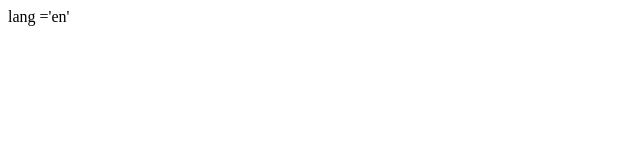
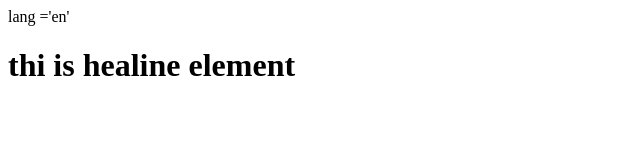
Before and after one commit to Abedniya/git-collaboration, a plain HTML site: page index.html in a window 1280 px wide. Shown: the whole page, without its empty margins (0-640 px from the left). Drawn offline with Linux system fonts and the light colour scheme.

Commit message:
Added h1

```diff
--- a/index.html
+++ b/index.html
@@ -1 +1,3 @@
-<html>lang ='en' </html>
+<html>lang ='en' </html><body>
+    <h1>thi is healine element</h1>
+</body>
```
